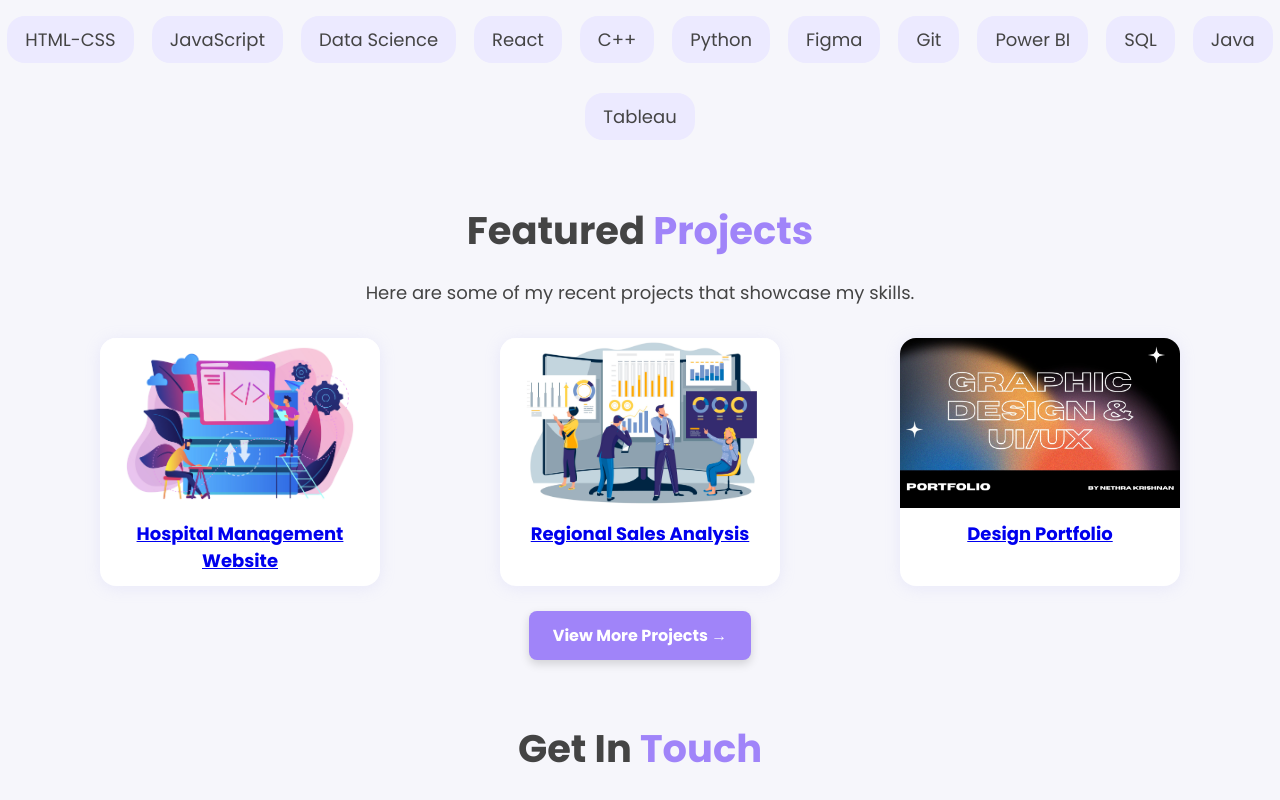
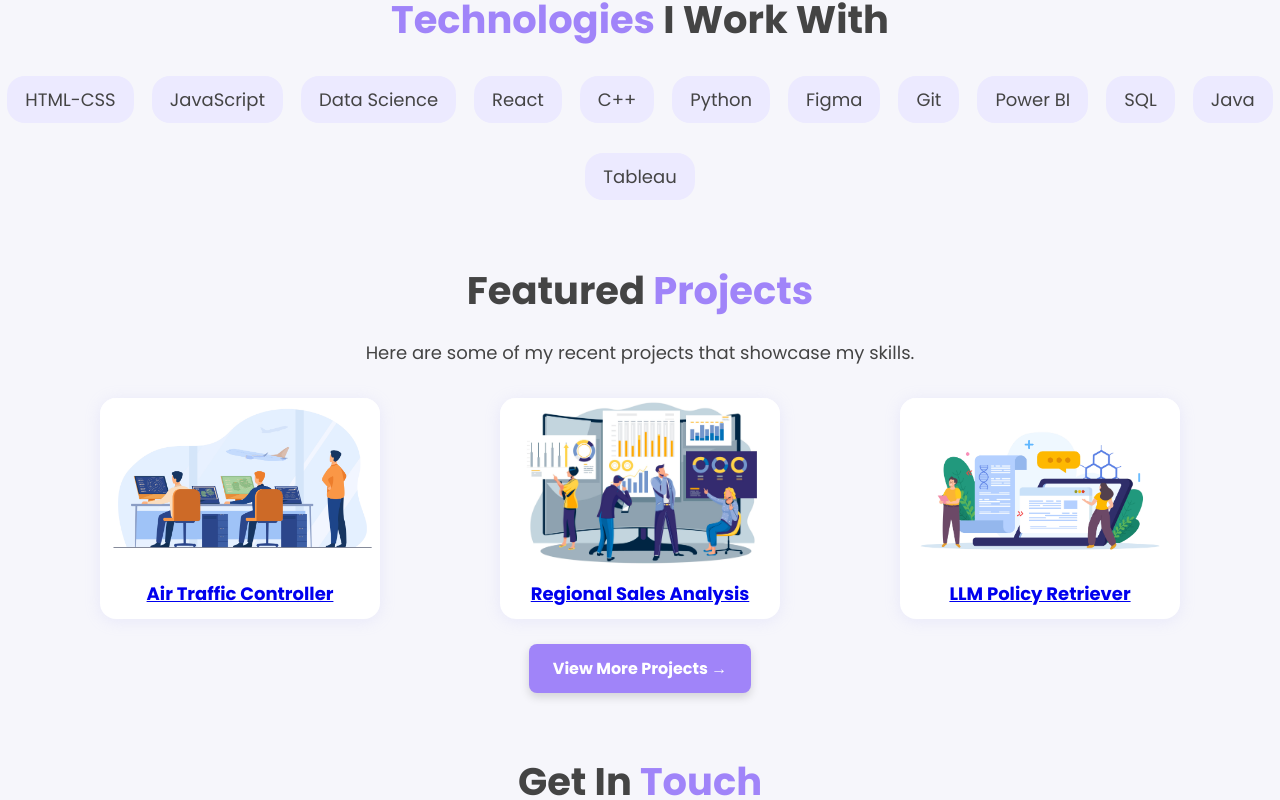
Before and after one commit to nethra0906/My-Portfolio-Website, a React (Create React App) app: page / in a window 1280 px wide. Shown: the part 1343-2143 px from the top of the page. Built offline with nearby package versions, Linux system fonts and the light colour scheme; the HTML template or start-up script is replaced by a standard one.

Commit message:
made changes

```diff
--- a/src/App.css
+++ b/src/App.css
@@ -135,6 +135,7 @@ body, .container {
 .about-h2 {
   font-size: 3rem;
   margin-bottom: 16px;
+  padding-top: 60px;
 }
 
 .about-cards {
--- a/src/App.js
+++ b/src/App.js
@@ -67,6 +67,7 @@ function Hero() {
         src="profile.jpg"
         alt="Profile"
       />
+
     </section>
   );
 }
@@ -150,8 +151,8 @@ function Projects() {
   const projects = [
     {
       img: "project1.jpg",
-      name: "Hospital Management Website",
-      link: "https://github.com/nethra0906/WeCare-Hospitals-Website.git",
+      name: "Air Traffic Controller",
+      link: "https://github.com/nethra0906/Air-Traffic-Controller.git",
     },
     {
       img: "project2.jpg",
@@ -160,8 +161,8 @@ function Projects() {
     },
     {
       img: "project3.jpg",
-      name: "Design Portfolio",
-      link: "https://www.figma.com/file/akUGHzk9dwRLpWvpYRUfzC/Design-Portfolio",
+      name: "LLM Policy Retriever",
+      link: "https://github.com/nethra0906/LLM-Policy-Retriever.git",
     },
   ];
 
```
Also changed, not shown: public/project1.jpg, public/project3.jpg.
